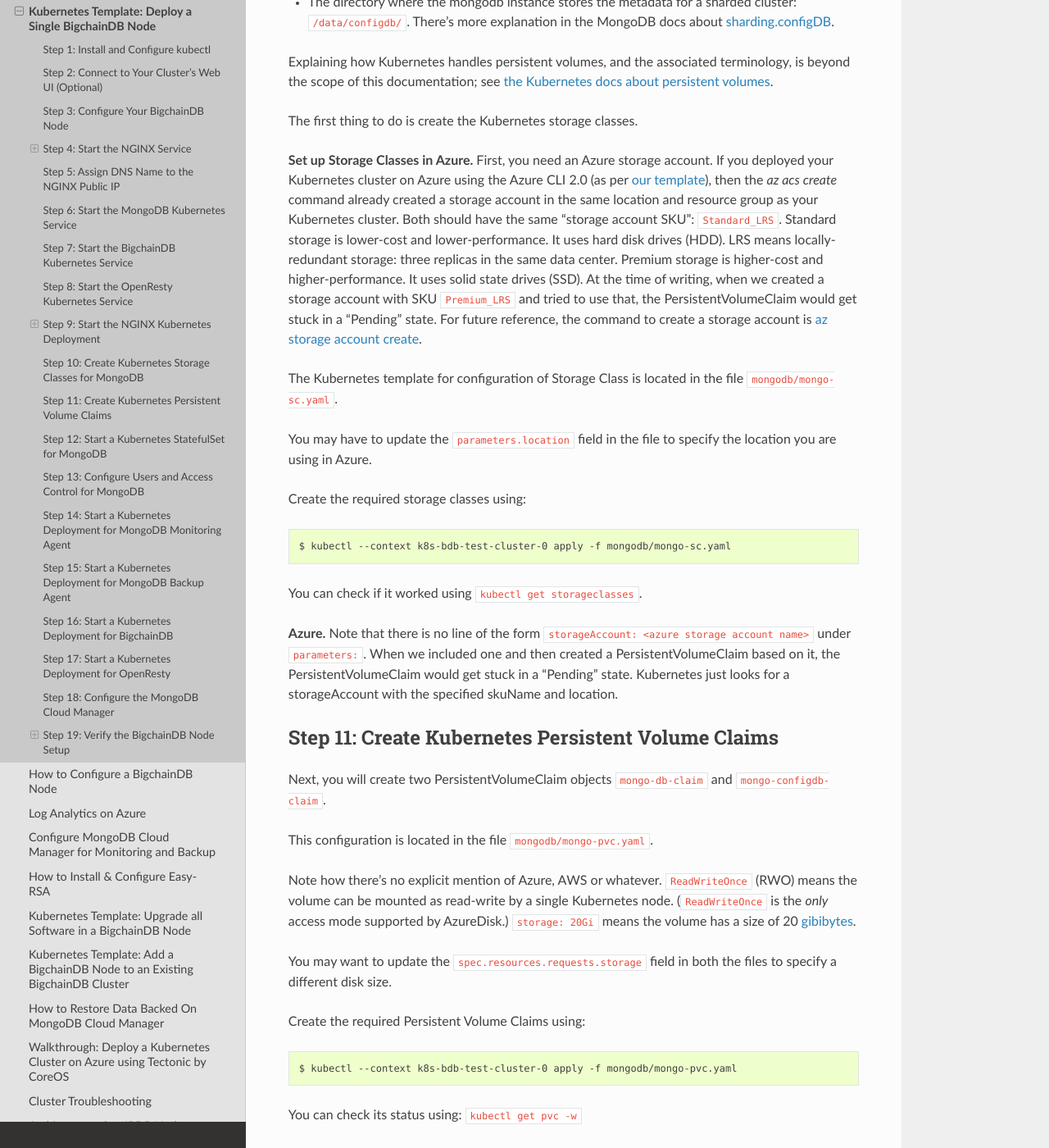
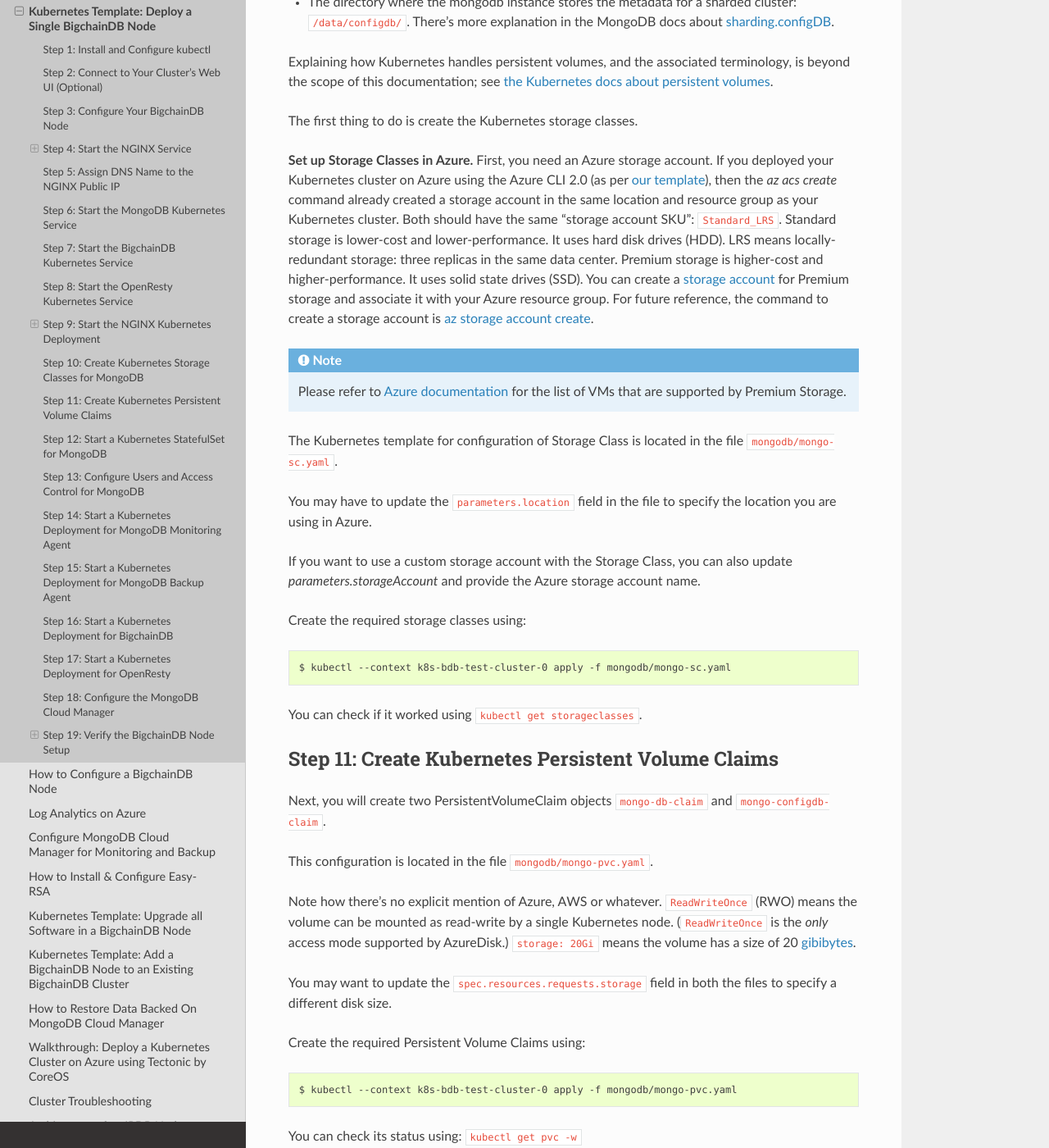
Before and after one commit to bigchaindb/bigchaindb, a Sphinx documentation site: the page built from docs/server/source/production-deployment-template/node-on-kubernetes.rst, in a window 1280 px wide and 1400 px high, scrolled down 6882 px. Shown: the whole window at 82% size. Built offline with Sphinx 7.4.7 and the Read the Docs theme 2.0.0, drawn with Linux system fonts in a browser that asks for light colours.

Commit message:
Update deployment with tectonic documentation
- Add details about CA configuration
- Update storage class template

```diff
--- a/docs/server/source/production-deployment-template/node-on-kubernetes.rst
+++ b/docs/server/source/production-deployment-template/node-on-kubernetes.rst
@@ -424,19 +424,24 @@
 in the same data center.
 Premium storage is higher-cost and higher-performance.
 It uses solid state drives (SSD).
-At the time of writing,
-when we created a storage account with SKU ``Premium_LRS``
-and tried to use that,
-the PersistentVolumeClaim would get stuck in a "Pending" state.
+You can create a `storage account <https://docs.microsoft.com/en-us/azure/storage/common/storage-create-storage-account>`_
+for Premium storage and associate it with your Azure resource group.
 For future reference, the command to create a storage account is
 `az storage account create <https://docs.microsoft.com/en-us/cli/azure/storage/account#create>`_.
 
+.. Note::
+    Please refer to `Azure documentation <https://docs.microsoft.com/en-us/azure/virtual-machines/windows/premium-storage>`_
+    for the list of VMs that are supported by Premium Storage.
 
 The Kubernetes template for configuration of Storage Class is located in the
 file ``mongodb/mongo-sc.yaml``.
 
 You may have to update the ``parameters.location`` field in the file to
 specify the location you are using in Azure.
+
+If you want to use a custom storage account with the Storage Class, you
+can also update `parameters.storageAccount` and provide the Azure storage
+account name.
 
 Create the required storage classes using:
 
@@ -446,15 +451,6 @@
 
 
 You can check if it worked using ``kubectl get storageclasses``.
-
-**Azure.** Note that there is no line of the form
-``storageAccount: <azure storage account name>``
-under ``parameters:``. When we included one
-and then created a PersistentVolumeClaim based on it,
-the PersistentVolumeClaim would get stuck
-in a "Pending" state.
-Kubernetes just looks for a storageAccount
-with the specified skuName and location.
 
 
 Step 11: Create Kubernetes Persistent Volume Claims
```
Also changed, not shown: docs/server/source/production-deployment-template/tectonic-azure.rst (+15 -1 lines), docs/server/source/production-deployment-template/template-kubernetes-azure.rst (+15 -0 lines), 1 other file.
